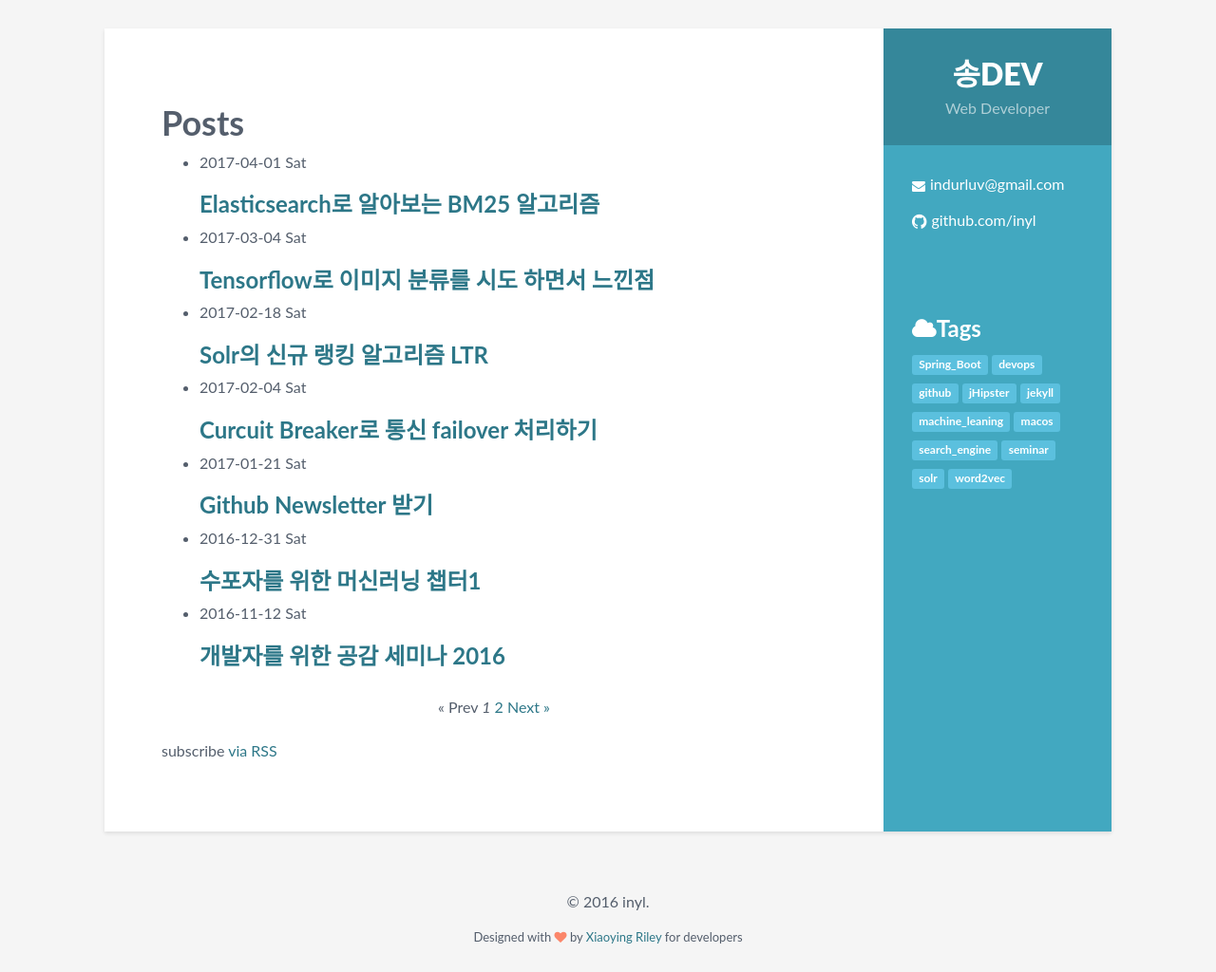
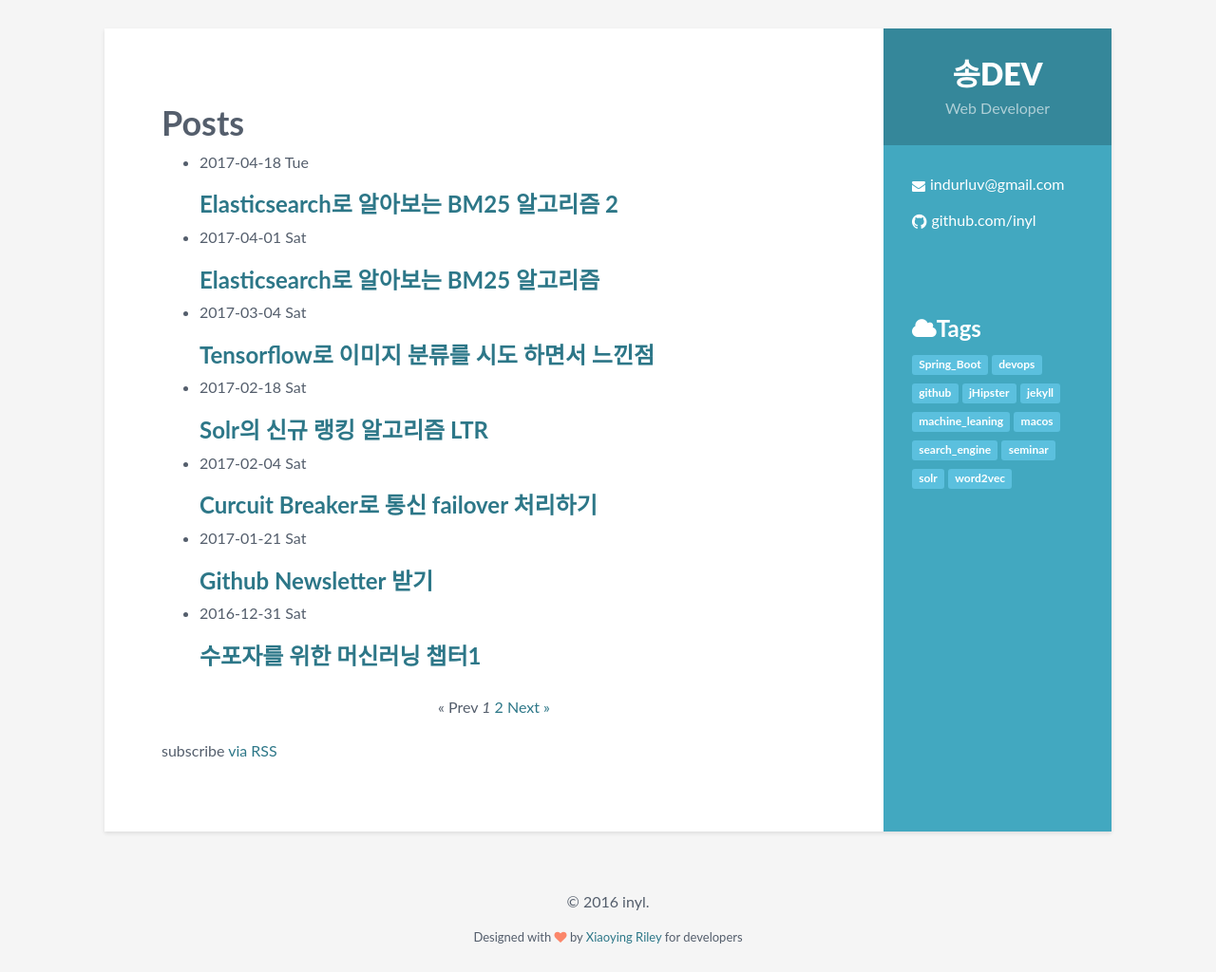
Before and after one commit to inyl/inyl.github.io, a Jekyll site: the page built from index.html, in a window 1280 px wide, cut to the strip 0-1024 px from the top of the page. Shown: the whole strip at 95% size. Built offline with Jekyll 4.4.1, drawn with Linux system fonts in a browser that asks for light colours; the list of posts is cut into pages by our own code; some of the changed lines change nothing that is shown.

````diff
--- a/_posts/2017-04-01-bm25.markdown
+++ b/_posts/2017-04-01-bm25.markdown
@@ -198,6 +198,7 @@
 최종스코어 11.153388중에서 tf가 차지하는 스코어는 5.1018715로 idf보다 낮은 점수를 차지 했다는것을 알 수 있습니다.<br/>
 즉 bm25는 tf보다 idf가 상대적으로 비중이 크다는 것을 알 수 있습니다.
 multiply연산이기 때문에 tf가 더 높은 점수 비중을 가지려면 2보다 높은 수여야 한다는것을 알 수있습니다.<br/>
+
 사실 tf가 실데이터 세계에서는 살짝 애매하긴 합니다. <s>예를들어 홍진호 게시물엔 항상 같은 글이 두 번써지는데 그걸 더 중요하다고 하긴 좀</s>(아 아닙니다..)<br/>
 실제 상품 제목같은경우에 판매자가 많이 검색에 노출되고싶어 "[닥쑤]닥쑤핸드백/지갑/닥쑤남성지갑" 이런식으로 반복된 단어를 나열하는게 비일비재하여 tf에 큰 가중치를 주기가 애매합니다.<br/>
 오히려 idf에 더 높은 스코어를 받는게 유리할 수 있죠.<br/>
--- /dev/null
+++ b/_posts/2017-04-18-bm25_2.markdown
@@ -0,0 +1,108 @@
+---
+layout: post
+category: search_engine
+tags: [search_engine]
+title:  "Elasticsearch로 알아보는 BM25 알고리즘 2"
+comment : true
+latex : true
+---
+저번 시간에 bm25공식을 분석해보았으니 이번에는 한번 직접 공식을 구현해보겠습니다.<br/>
+숫자 가지고놀기 좋은 파이썬으로 한 번 짜보겠습니다. 네이밍이나 변수명은 elastic의 것을 따라했습니다.<br/>
+
+
+```python
+from math import log
+def idf(docFreq, docCount):
+    return log(1 + (docCount - docFreq + 0.5) / (docFreq + 0.5))
+
+def tfNorm(termFreq, avgFieldLength, fieldLength, k1=1.2, b=0.75):
+    return (termFreq * (k1 + 1)) / (termFreq + k1 * (1 - b + b * fieldLength / avgFieldLength))
+
+def bm25(docFreq=18, docCount=7857, termFreq=3, avgFieldLength=364.4447, fieldLength=113.7778, k1=1.2, b=0.75):
+    return idf(docFreq, docCount) * tfNorm(termFreq, avgFieldLength, fieldLength, k1=k1, b=b)
+
+bm25()
+>>> 11.153388335189215
+```
+
+bm25 function에는 저번 포스팅에서 결과로 떨어진 값들을 default로 지정해놔서 내가 원하는 특정값의 변경만 확인 가능하게 했습니다.<br/>
+이제 이 function들을 만든 이유인 값을 내가 직접 변경해보면서 score가 어떤 방향으로 변하는지를 확인 해보도록 하겠습니다.<br/>
+만일 문서에서 검색이 1번 적중했을때와 10번 적중했을때 스코어가 어떤식으로 달라지는지 한 번 봐보도록 합시다.
+python의 for generator 패턴을 사용하면 매우 쉽게 이런 작업을 수행할 수 있습니다.
+```python
+scores = list(bm25(termFreq=x) for x in range(1, 11))
+```
+
+```python
+>>> scores
+[8.42096347631024, 10.316515470029008, 11.153388335189215, 11.624892352130258, 11.927428051730507, 12.138021241868652, 12.293056096265454, 12.411956398132178, 12.5060366172696]
+```
+결과가 잘 뽑히긴 했는데 확실히 어떤 상황인지 잘 모르겠네요. 차트로 한 번 그려보도록하겠습니다. python의 matplotlib을 쓰면 매우 쉽게 차트를 그릴 수 있습니다.<br/>
+
+```python
+import matplotlib.pyplot as plt
+plt.plot(scores, label='termFreq')
+plt.legend(loc='lower right')
+plt.show()
+```
+<img src="{{site.url}}assets/imgs/bm25/figure_1.png" width="400"/><br/>
+아까 숫자만 봤을때보다 훨씬 눈에 들어오네요! 한가지 알 수 있는건 term적중이 1,2,3,4처럼 순차적으로 증가해도 실제 스코어는 완만한 곡선을 그리며 증가한다는 것을 알 수 있습니다.
+곡선을 그린다는 것은 더 유연한 스코어를 만들며 스코어에 limit가 생긴다는 뜻이 됩니다.<br/>
+term frequency에 주어졌던 가중치 k1을 변경하면 어떻게 될까요? k1을 2로 변경하고 다시 테스트 해보겠습니다.<br/>
+```python
+scores = list(bm25(termFreq=x, k1=2.) for x in range(1, 11))
+plt.plot(scores, label='termFreq k1=2')
+plt.legend(loc='lower right')
+plt.show()
+```
+<img src="{{site.url}}assets/imgs/bm25/figure_2.png" width="400"/><br/>
+곡선의 기울기는 큰 변화가 없으나 점수의 min수치과 max수치의 편차가 좀 더 벌어진것을 알 수 있습니다.
+즉 term frequency로 좀 더 큰 점수 변동폭을 주고 싶으면 k1수치를 올리면 될 것 같습니다.
+```python
+scores = list(bm25(termFreq=x, b=1.25) for x in range(1, 11))
+plt.plot(scores, label='termFreq b=1.25')
+plt.legend(loc='lower right')
+plt.show()
+```
+<img src="{{site.url}}assets/imgs/bm25/figure_4.png" width="400"/><br/>
+b의 0.75를 1.25로 조절해봤습니다. 이전 그래프랑 비슷한데 자세히 보면 곡선이 조금 완만 해진것을 확인 가능하고 스코어도 비율이 좀 좁아진것을 확인 가능합니다.
+```python
+scores = list(bm25(termFreq=x, b=1.5) for x in range(1, 11))
+plt.plot(scores, label='termFreq b=1.5')
+plt.legend(loc='lower right')
+plt.show()
+```
+<img src="{{site.url}}assets/imgs/bm25/figure_5.png" width="400"/><br/>
+그리고 1.5로 설정하면 점수가 뒤집어집니다. 어...음??
+
+
+이번엔 IDF를 테스트 해보겠습니다. doc Frequency를 높여보면서 수치를 봐보겠습니다.
+```python
+docCount = 7857 # 저번에 테스트해본 doc count는 7857개였다.
+docFreqs = [int(docCount / 50.  * x) for x in range(1, 51)]
+>>> docFreqs
+[157, 314, 471, 628, 785, 942, 1099, 1257, 1414, 1571, 1728, 1885, 2042, 2199, 2357, 2514, 2671, 2828, 2985, 3142, 3299, 3457, 3614, 3771, 3928, 4085, 4242, 4399, 4557, 4714, 4871, 5028, 5185, 5342, 5499, 5657, 5814, 5971, 6128, 6285, 6442, 6599, 6757, 6914, 7071, 7228, 7385, 7542, 7699, 7856]
+scores = [bm25(docFreq=(df)) for df in docFreqs]
+plt.plot(docFreqs, scores, label='docFreq')
+plt.legend(loc='upper right')
+plt.show()
+```
+<img src="{{site.url}}assets/imgs/bm25/figure_3.png" width="400"/><br/>
+저번 포스팅에 얘기 했었던 문서마다 많이 등장하는 term일수록 스코어가 낮아진다라는 공식과 일치하는것을 확인하실 수 있습니다.
+특히 전체 문서개수와 거의 동일한 수준으로 가면 0점에 tf가 점수가 있다 하더라도 0점으로 떨어지는것을 알 수 있습니다.
+
+필드 길이도 어느정도 영향을 미치는지 한 번 확인해보죠.
+평균 필드길이를 500으로 놓고 100부터 1000까지 필드길이를 변화했을때 스코어를 봐보겠습니다.<br/>
+```python
+fieldLengths = [x * 100 for x in range(1, 11)]
+scores = [bm25(fieldLength=fl, avgFieldLength=500) for fl in fieldLengths]
+plt.plot(fieldLengths, scores, label='fieldLength')
+plt.legend(loc='upper right')
+plt.show()
+```
+<img src="{{site.url}}assets/imgs/bm25/figure_6.png" width="400"/><br/>
+적중된 필드의 길이가 적을수록 점수가 높고 필드 길이가 길수록 점수가 낮아지는것을 확인 할 수 있습니다.
+그리고 다른 조건들에 비해 경사가 거의 일직선인것을 확인 가능합니다.
+
+python을 사용하면 쉽게 이런 공식들을 적은량의 코드로 쉽게 확인이 가능합니다.
+공식만 보고 그냥 그런가보다 하고 넘어가는 것보다 직접 이렇게 차트로 그려보면 그 데이터의 성질과 수치변화시 발생하는 현상등을 쉽게 관찰이 가능하네요.
````
